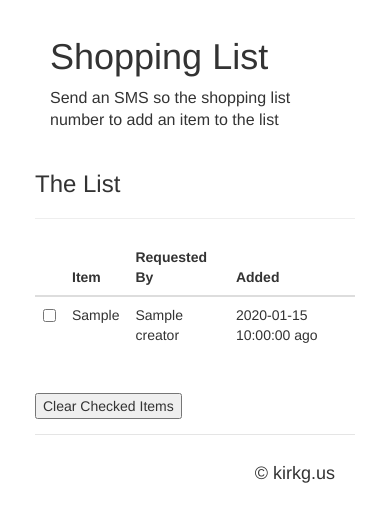
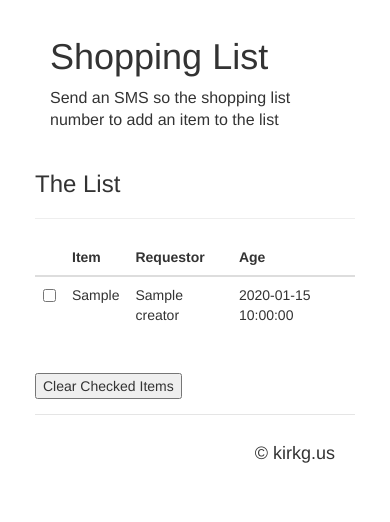
Before and after one commit to kgleason/SMShoppingList, a Flask app: template app/templates/index.html in a window 390 px wide. Shown: the part 54-576 px from the top of the page. Run offline with Flask 2, Linux system fonts and the light colour scheme; the template is opened without the code that fills it: most values are stand-ins (such as "Sample title", 1, 10 or a date in 2020); parts of the project's set-up code (start-up, migrations or seed data) failed here and were passed over; some libraries are stand-ins or nearby versions.

Commit message:
Changed some table headers to preserve space on small screens.

```diff
--- a/app/templates/index.html
+++ b/app/templates/index.html
@@ -11,8 +11,8 @@
 				<tr>
 					<th></th>
 					<th>Item</th>
-					<th>Requested By</th>
-					<th>Added</th>
+					<th>Requestor</th>
+					<th>Age</th>
 				</tr>
 			</thead>
 			<tbody>
@@ -21,10 +21,10 @@
 {% else %}
 		{% for i in my_list %}
 			<tr>
-				<td><input type="checkbox" class="sync listChkBox" name="{{ i.id }}" id="checkbox{{ i.id }}" value="{{ i.purchased }}"/></td>
+				<td><input type="checkbox" class="sync" name="{{ i.id }}" id="checkbox{{ i.id }}" value="{{ i.purchased }}"/></td>
 				<td>{{ i.list_item }}</td>
 				<td>{{ i.creator }}</td>
-				<td>{{ i.created_in_words }} ago</td>
+				<td>{{ i.created_in_words }}</td>
 			</tr>
 		{% endfor %}
 {% endif %}
```
